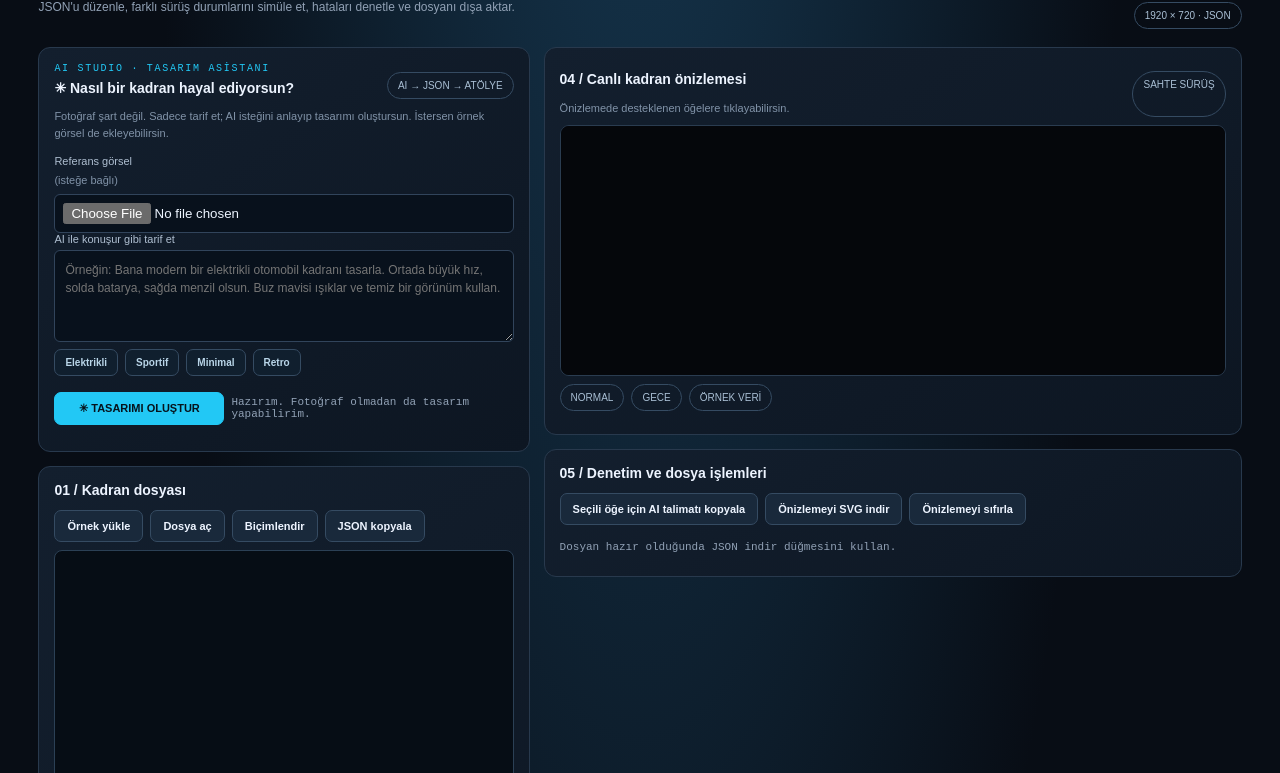
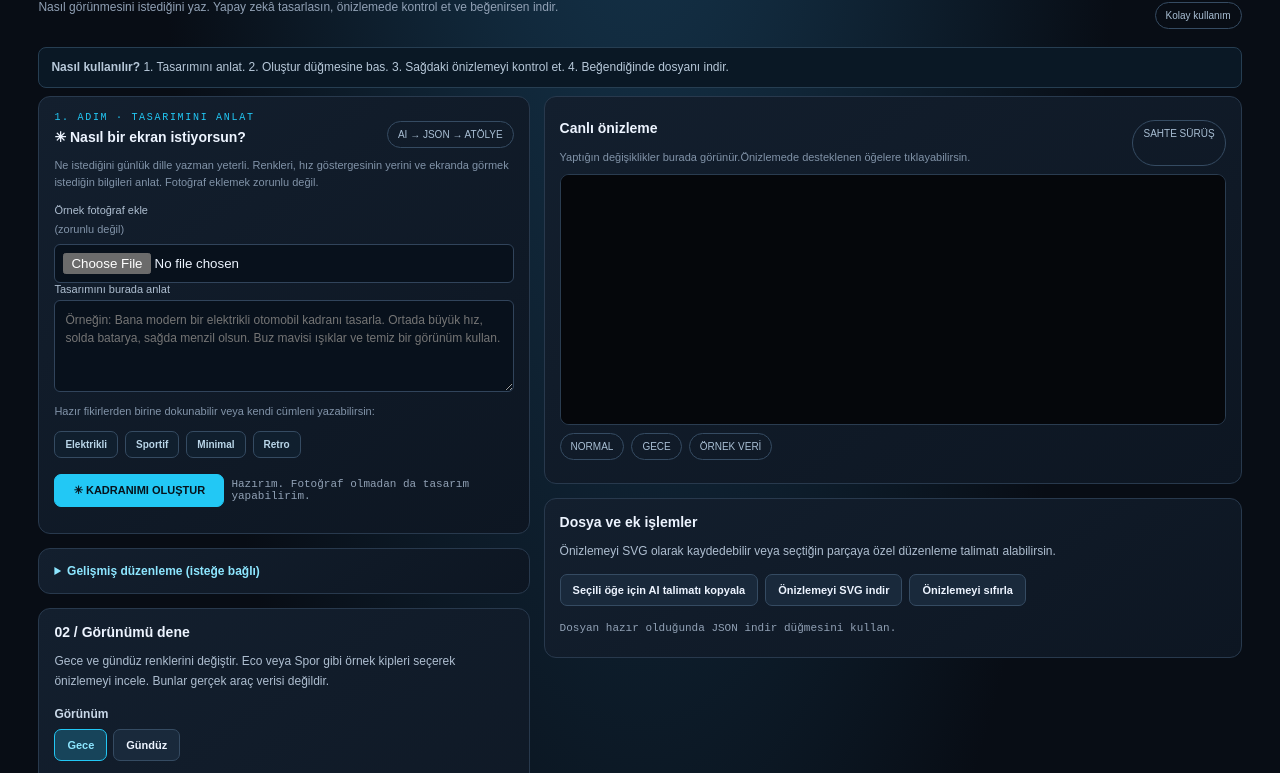
Before and after one commit to memirgurbuz44-source/kadran, a plain HTML site: page atolye.html in a window 1280 px wide. Shown: the part 151-924 px from the top of the page. Drawn offline with Linux system fonts and the light colour scheme.

Commit message:
Simplify Atelier and add clear Turkish explanations

```diff
--- a/atolye.html
+++ b/atolye.html
@@ -10,7 +10,7 @@ header{min-height:62px;padding:12px 3%;display:flex;align-items:center;justify-c
 .brand{font-weight:900;letter-spacing:2px}.brand b{color:var(--cyan)}a{color:var(--cyan);text-decoration:none}
 button,.btn{border:1px solid #354b62;background:#19293b;color:var(--text);padding:9px 12px;border-radius:7px;font-weight:700;font-size:11px;cursor:pointer}
 button:hover,.btn:hover{border-color:var(--cyan)}button.primary{background:var(--cyan);color:#06131c;border-color:var(--cyan)}button.active{background:#17445a;border-color:var(--cyan);color:#8de6ff}
-main{max-width:1600px;margin:auto;padding:22px 3%}.intro{display:flex;justify-content:space-between;align-items:end;margin-bottom:18px}.eyebrow,small{font:10px monospace;letter-spacing:1.7px;color:var(--cyan)}h1{font-size:30px;margin:8px 0}p{color:var(--muted);font-size:12px;line-height:1.55}
+main{max-width:1600px;margin:auto;padding:22px 3%}.intro{display:flex;justify-content:space-between;align-items:end;margin-bottom:18px}.eyebrow,small{font:10px monospace;letter-spacing:1.7px;color:var(--cyan)}h1{font-size:30px;margin:8px 0}p{color:var(--muted);font-size:12px;line-height:1.55}.help{font-size:12px;line-height:1.65;color:#aebed0;margin:5px 0 12px}.simple-note{padding:10px 12px;background:#0a1825;border:1px solid #263e52;border-radius:8px;color:#b7c8d9;font-size:12px;line-height:1.6;margin:8px 0}.advanced summary{cursor:pointer;color:#8de6ff;font-weight:700;font-size:12px}.wide{grid-column:1/-1}
 .layout{display:grid;grid-template-columns:minmax(300px,.95fr) minmax(450px,1.35fr);gap:14px;align-items:start}.panel{background:linear-gradient(145deg,#131f2e,#0d1622);border:1px solid var(--line);border-radius:12px;padding:15px;min-width:0;margin-bottom:14px}.panel h2{font-size:14px;margin:0 0 12px}.panel h3{font-size:12px;margin:15px 0 8px;color:#c9d8e8}
 .row{display:flex;gap:7px;flex-wrap:wrap;align-items:center;margin:8px 0}.row button{flex:0 0 auto}.editor{width:100%;height:390px;resize:vertical;background:#060d15;color:#b4eaff;border:1px solid #2b4055;border-radius:8px;padding:12px;font:12px/1.6 Consolas,monospace;outline:none;tab-size:2}.editor:focus{border-color:var(--cyan)}
 .preview{background:#050a11;border:1px solid #2a3c50;border-radius:9px;overflow:hidden;position:relative}.preview svg{display:block;width:100%;height:auto;aspect-ratio:1920/720}.status{font:11px monospace;color:var(--muted);padding:8px 0;white-space:pre-wrap}.report{background:#080f18;border:1px solid var(--line);border-radius:8px;padding:11px;min-height:65px;white-space:pre-wrap;color:#ffb9b9;font:11px/1.55 Consolas,monospace}.report.good{color:var(--green)}
@@ -23,34 +23,34 @@ main{max-width:1600px;margin:auto;padding:22px 3%}.intro{display:flex;justify-co
 <body>
 <header><div class="brand">KADRAN <b>AI + ATÖLYE</b></div><div class="row" style="margin:0"><span class="pill">TEK ÇALIŞMA ALANI</span><button class="primary" id="download">DOSYAYI İNDİR ↓</button></div></header>
 <main>
-<div class="intro"><div><div class="eyebrow">KADRAN AI STUDIO · YOLDAŞ UYUMLU TASARIM ALANI</div><h1>Kadranını tasarla ve önizle.</h1><p>JSON'u düzenle, farklı sürüş durumlarını simüle et, hataları denetle ve dosyanı dışa aktar.</p></div><span class="pill">1920 × 720 · JSON</span></div>
+<div class="intro"><div><div class="eyebrow">KADRAN TASARIM STÜDYOSU</div><h1>Kendi araç ekranını oluştur.</h1><p>Nasıl görünmesini istediğini yaz. Yapay zekâ tasarlasın, önizlemede kontrol et ve beğenirsen indir.</p></div><span class="pill">Kolay kullanım</span></div><div class="simple-note"><b>Nasıl kullanılır?</b> 1. Tasarımını anlat. 2. Oluştur düğmesine bas. 3. Sağdaki önizlemeyi kontrol et. 4. Beğendiğinde dosyanı indir.</div>
 <div class="layout">
 <section>
 <div class="panel ai-inline-panel">
- <div class="ai-inline-head"><div><div class="eyebrow">AI STUDIO · TASARIM ASİSTANI</div><h2>✳ Nasıl bir kadran hayal ediyorsun?</h2></div><span class="pill">AI → JSON → ATÖLYE</span></div>
- <p class="hint" style="margin:0 0 12px">Fotoğraf şart değil. Sadece tarif et; AI isteğini anlayıp tasarımı oluştursun. İstersen örnek görsel de ekleyebilirsin.</p>
- <label class="field">Referans görsel <span class="hint">(isteğe bağlı)</span><input id="aiRefInput" type="file" accept="image/png,image/jpeg,image/webp"></label>
+ <div class="ai-inline-head"><div><div class="eyebrow">1. ADIM · TASARIMINI ANLAT</div><h2>✳ Nasıl bir ekran istiyorsun?</h2></div><span class="pill">AI → JSON → ATÖLYE</span></div>
+ <p class="hint" style="margin:0 0 12px">Ne istediğini günlük dille yazman yeterli. Renkleri, hız göstergesinin yerini ve ekranda görmek istediğin bilgileri anlat. Fotoğraf eklemek zorunlu değil.</p>
+ <label class="field">Örnek fotoğraf ekle <span class="hint">(zorunlu değil)</span><input id="aiRefInput" type="file" accept="image/png,image/jpeg,image/webp"></label>
  <img id="aiRefPreview" class="photo-preview" hidden alt="AI referans görseli">
- <label class="field">AI ile konuşur gibi tarif et<textarea id="aiPrompt" class="ai-prompt" placeholder="Örneğin: Bana modern bir elektrikli otomobil kadranı tasarla. Ortada büyük hız, solda batarya, sağda menzil olsun. Buz mavisi ışıklar ve temiz bir görünüm kullan."></textarea></label>
- <div class="row ai-ideas"><button type="button" data-ai-idea="Modern elektrikli otomobil tarzında; buz mavisi ışıklar, ortada büyük hız göstergesi, solda batarya ve sağda menzil.">Elektrikli</button><button type="button" data-ai-idea="Kırmızı detaylı, sportif ve agresif görünümlü dijital otomobil kadranı. Büyük hız göstergesi ve belirgin devir alanı olsun.">Sportif</button><button type="button" data-ai-idea="Sade, premium ve minimal bir kadran. Az çizgi, okunaklı rakamlar, yumuşak beyaz ve gümüş tonları.">Minimal</button><button type="button" data-ai-idea="Retro-fütüristik kadran; analog gösterge hissi, amber ışıklar ve modern dijital bilgiler.">Retro</button></div>
- <div class="row"><button id="aiGenerate" class="primary">✳ TASARIMI OLUŞTUR</button><span id="aiStatus" class="status" aria-live="polite">Hazırım. Fotoğraf olmadan da tasarım yapabilirim.</span></div>
+ <label class="field">Tasarımını burada anlat<textarea id="aiPrompt" class="ai-prompt" placeholder="Örneğin: Bana modern bir elektrikli otomobil kadranı tasarla. Ortada büyük hız, solda batarya, sağda menzil olsun. Buz mavisi ışıklar ve temiz bir görünüm kullan."></textarea></label>
+ <p class="hint">Hazır fikirlerden birine dokunabilir veya kendi cümleni yazabilirsin:</p><div class="row ai-ideas"><button type="button" data-ai-idea="Modern elektrikli otomobil tarzında; buz mavisi ışıklar, ortada büyük hız göstergesi, solda batarya ve sağda menzil.">Elektrikli</button><button type="button" data-ai-idea="Kırmızı detaylı, sportif ve agresif görünümlü dijital otomobil kadranı. Büyük hız göstergesi ve belirgin devir alanı olsun.">Sportif</button><button type="button" data-ai-idea="Sade, premium ve minimal bir kadran. Az çizgi, okunaklı rakamlar, yumuşak beyaz ve gümüş tonları.">Minimal</button><button type="button" data-ai-idea="Retro-fütüristik kadran; analog gösterge hissi, amber ışıklar ve modern dijital bilgiler.">Retro</button></div>
+ <div class="row"><button id="aiGenerate" class="primary">✳ KADRANIMI OLUŞTUR</button><span id="aiStatus" class="status" aria-live="polite">Hazırım. Fotoğraf olmadan da tasarım yapabilirim.</span></div>
 </div>
-<div class="panel"><h2>01 / Kadran dosyası</h2><div class="row"><button id="sample">Örnek yükle</button><button id="import">Dosya aç</button><input class="file" id="file" type="file" accept=".json,application/json"><button id="format">Biçimlendir</button><button id="copy">JSON kopyala</button></div><textarea id="json" class="editor" spellcheck="false" aria-label="Yoldaş kadran JSON"></textarea><div class="status" id="status">JSON hazırlanıyor…</div><div class="row"><button id="validate" class="primary">✓ Hataları denetle</button><button id="repair">↻ Güvenli düzeltmeler</button><button id="copyErrors">Hataları yapay zekâya kopyala</button></div><div id="errors" class="report">Henüz denetim yapılmadı.</div><p class="hint">Not: Bu, Yoldaş kitindeki şema ve temel yerleşim kurallarını kontrol eden bağımsız bir editördür. Yoldaş'ın kapalı/araç içi gerçek zamanlı motorunun birebir kopyası değildir.</p></div>
-<div class="panel"><h2>02 / Görünüm ve sürüş simülasyonu</h2><h3>Görünüm</h3><div class="modebar"><button data-theme="night" class="active">Gece</button><button data-theme="day">Gündüz</button></div><h3>Sürüş kipi</h3><div class="modebar"><button data-mode="eco">Eco</button><button data-mode="normal" class="active">Normal</button><button data-mode="sport">Spor</button><button data-mode="snow">Kar</button></div><h3>Araç durumu</h3><div class="modebar"><button data-state="fake" class="active">Sahte sürüş</button><button data-state="park">Park</button><button data-state="fixed">Sabit</button></div><h3>Önizleme seçenekleri</h3><div class="row"><label class="pill"><input id="warnings" type="checkbox" checked> Uyarı lambalarını göster</label><label class="pill"><input id="windows" type="checkbox" checked> Pencerelerde örnek görüntü</label></div><label class="field">Fotoğraf penceresi için örnek fotoğraf<input id="photo" type="file" accept="image/*"></label><img id="photoPreview" class="photo-preview" hidden alt="Seçilen fotoğraf önizlemesi"><p class="hint">Simülasyon değerleri örnektir; gerçek araç verisi okunmaz. Seçtiğin fotoğraf yalnızca bu tarayıcı önizlemesinde gösterilir ve JSON dosyasına eklenmez.</p></div>
-<div class="panel"><h2>03 / Hızlı tasarım fikirleri</h2><div class="row"><button data-preset="simple">Sade mavi</button><button data-preset="classic">Klasik ibreli</button><button data-preset="sport">Sportif</button><button data-preset="battery">Batarya odaklı</button></div><p class="hint">Bir önizleme öğesine tıklarsan, o öğeyi değiştirmek için yapay zekâya verebileceğin açıklama panoya kopyalanır.</p><div id="selected" class="status">Henüz öğe seçilmedi.</div></div>
+<details class="panel advanced"><summary>Gelişmiş düzenleme (isteğe bağlı)</summary><p class="help">Bu bölüm teknik kullanıcılar içindir. JSON, tasarımın parçalarını ve konumlarını tarif eden dosyadır. AI ile tasarım oluşturmak için burayı kullanman gerekmez.</p><h2>JSON dosyası</h2><div class="row"><button id="sample">Örnek yükle</button><button id="import">Dosya aç</button><input class="file" id="file" type="file" accept=".json,application/json"><button id="format">Biçimlendir</button><button id="copy">JSON kopyala</button></div><textarea id="json" class="editor" spellcheck="false" aria-label="Yoldaş kadran JSON"></textarea><div class="status" id="status">JSON hazırlanıyor…</div><div class="row"><button id="validate" class="primary">✓ Hataları denetle</button><button id="repair">↻ Güvenli düzeltmeler</button><button id="copyErrors">Hataları yapay zekâya kopyala</button></div><div id="errors" class="report">Henüz denetim yapılmadı.</div><p class="hint">Not: Bu, Yoldaş kitindeki şema ve temel yerleşim kurallarını kontrol eden bağımsız bir editördür. Yoldaş'ın kapalı/araç içi gerçek zamanlı motorunun birebir kopyası değildir.</p></details>
+<div class="panel"><h2>02 / Görünümü dene</h2><p class="help">Gece ve gündüz renklerini değiştir. Eco veya Spor gibi örnek kipleri seçerek önizlemeyi incele. Bunlar gerçek araç verisi değildir.</p><h3>Görünüm</h3><div class="modebar"><button data-theme="night" class="active">Gece</button><button data-theme="day">Gündüz</button></div><h3>Sürüş kipi</h3><div class="modebar"><button data-mode="eco">Eco</button><button data-mode="normal" class="active">Normal</button><button data-mode="sport">Spor</button><button data-mode="snow">Kar</button></div><h3>Araç durumu</h3><div class="modebar"><button data-state="fake" class="active">Sahte sürüş</button><button data-state="park">Park</button><button data-state="fixed">Sabit</button></div><h3>Önizleme seçenekleri</h3><div class="row"><label class="pill"><input id="warnings" type="checkbox" checked> Uyarı lambalarını göster</label><label class="pill"><input id="windows" type="checkbox" checked> Pencerelerde örnek görüntü</label></div><label class="field">Fotoğraf penceresi için örnek fotoğraf<input id="photo" type="file" accept="image/*"></label><img id="photoPreview" class="photo-preview" hidden alt="Seçilen fotoğraf önizlemesi"><p class="hint">Simülasyon değerleri örnektir; gerçek araç verisi okunmaz. Seçtiğin fotoğraf yalnızca bu tarayıcı önizlemesinde gösterilir ve JSON dosyasına eklenmez.</p></div>
+<div class="panel"><h2>03 / Hazır örnekler</h2><p class="help">Bir örneğe basarak kadranın görünümünü hemen değiştirebilirsin.</p><div class="row"><button data-preset="simple">Sade mavi</button><button data-preset="classic">Klasik ibreli</button><button data-preset="sport">Sportif</button><button data-preset="battery">Batarya odaklı</button></div><p class="hint">Bir önizleme öğesine tıklarsan, o öğeyi değiştirmek için yapay zekâya verebileceğin açıklama panoya kopyalanır.</p><div id="selected" class="status">Henüz öğe seçilmedi.</div></div>
 </section>
 <section>
-<div class="panel"><div class="toolbar"><div><h2>04 / Canlı kadran önizlemesi</h2><span class="hint">Önizlemede desteklenen öğelere tıklayabilirsin.</span></div><span class="pill" id="stateLabel">SAHTE SÜRÜŞ</span></div><div class="preview"><svg id="preview" viewBox="0 0 1920 720" role="img" aria-label="Kadran önizlemesi"><rect width="1920" height="720" fill="#05070B"/></svg></div><div class="row"><span class="pill" id="modeLabel">NORMAL</span><span class="pill" id="themeLabel">GECE</span><span class="pill">ÖRNEK VERİ</span></div></div>
-<div class="panel"><h2>05 / Denetim ve dosya işlemleri</h2><div class="row"><button id="copyPrompt">Seçili öğe için AI talimatı kopyala</button><button id="downloadSvg">Önizlemeyi SVG indir</button><button id="resetView">Önizlemeyi sıfırla</button></div><div class="status" id="extraStatus">Dosyan hazır olduğunda JSON indir düğmesini kullan.</div></div>
+<div class="panel"><div class="toolbar"><div><h2>Canlı önizleme</h2><span class="hint">Yaptığın değişiklikler burada görünür.</span><span class="hint">Önizlemede desteklenen öğelere tıklayabilirsin.</span></div><span class="pill" id="stateLabel">SAHTE SÜRÜŞ</span></div><div class="preview"><svg id="preview" viewBox="0 0 1920 720" role="img" aria-label="Kadran önizlemesi"><rect width="1920" height="720" fill="#05070B"/></svg></div><div class="row"><span class="pill" id="modeLabel">NORMAL</span><span class="pill" id="themeLabel">GECE</span><span class="pill">ÖRNEK VERİ</span></div></div>
+<div class="panel"><h2>Dosya ve ek işlemler</h2><p class="help">Önizlemeyi SVG olarak kaydedebilir veya seçtiğin parçaya özel düzenleme talimatı alabilirsin.</p><div class="row"><button id="copyPrompt">Seçili öğe için AI talimatı kopyala</button><button id="downloadSvg">Önizlemeyi SVG indir</button><button id="resetView">Önizlemeyi sıfırla</button></div><div class="status" id="extraStatus">Dosyan hazır olduğunda JSON indir düğmesini kullan.</div></div>
 </section>
 
 <div class="panel" id="aiLibraryPanel">
- <h2>06 / AI Tasarım Kütüphanesi</h2>
- <p class="hint">Worker'daki katalog, rastgele tasarım, arama, öneri ve varyasyon servislerini doğrudan bu ekrandan kullan.</p>
+ <h2>Ek tasarım fikirleri</h2>
+ <p class="hint">Hazır katalogdan örnek seçebilir, kelimeyle arayabilir veya yazdığın isteğe göre öneri alabilirsin. Bunları kullanmak zorunda değilsin.</p>
  <div class="row">
-  <button type="button" id="loadLibrary">10.000 tasarımı yükle</button>
+  <button type="button" id="loadLibrary">Tasarım kataloğunu aç</button>
   <button type="button" id="randomLibrary">Rastgele tasarım</button>
-  <button type="button" id="batchLibrary">5 varyasyon üret</button>
+  <button type="button" id="batchLibrary">5 farklı fikir göster</button>
  </div>
  <div class="row">
   <input id="librarySearch" aria-label="Katalogda ara" placeholder="Katalogda ara: neon, retro, mavi..." style="flex:1;min-width:180px;background:#08111c;border:1px solid #31445b;color:#edf4ff;border-radius:6px;padding:9px">
@@ -58,9 +58,9 @@ main{max-width:1600px;margin:auto;padding:22px 3%}.intro{display:flex;justify-co
  </div>
  <div class="row">
   <input id="recommendPrompt" aria-label="Tasarım önerisi isteği" placeholder="Nasıl bir tasarım istiyorsun?" style="flex:1;min-width:180px;background:#08111c;border:1px solid #31445b;color:#edf4ff;border-radius:6px;padding:9px">
-  <button type="button" id="recommendLibrary">AI öner</button>
+  <button type="button" id="recommendLibrary">Bana öner</button>
  </div>
- <div id="libraryStatus" class="status" aria-live="polite">Katalog henüz yüklenmedi.</div>
+ <div id="libraryStatus" class="status" aria-live="polite">Henüz katalog açılmadı. İstersen buradan tasarım örneklerine bakabilirsin.</div>
  <div id="libraryResults" class="row" style="align-items:stretch"></div>
 </div>
 </div><footer>KADRAN AI STUDIO · YOLDAŞ KADRAN FORMATINA UYUMLU BAĞIMSIZ EDİTÖR</footer>
```
